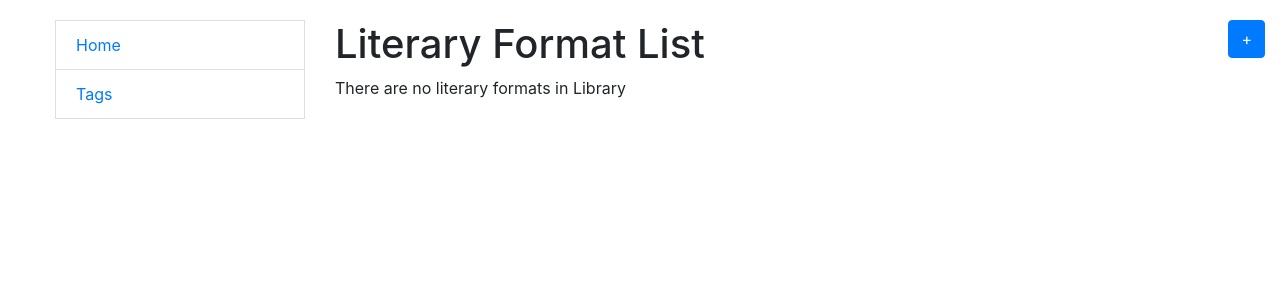
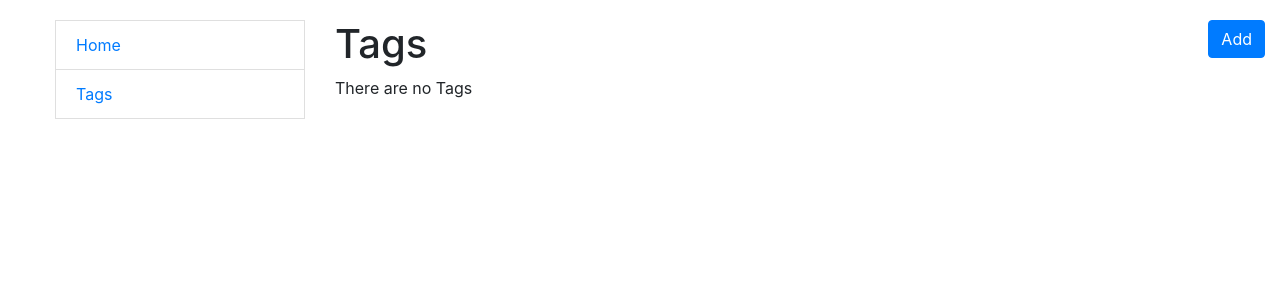
Before and after one commit to V-Shkrobatskyi/Todo-list, a Django app: page /tags/ in a window 1280 px wide. Shown: the top 300 px of the page. Run offline with Django 5.2, Linux system fonts and the light colour scheme; data that the repository does not hold is empty.

Commit message:
fix tag templates

```diff
--- a/templates/tasks/tag_confirm_delete.html
+++ b/templates/tasks/tag_confirm_delete.html
@@ -1,10 +1,10 @@
 {% extends "base.html" %}
 
 {% block content %}
-  <h1>Delete Literary Format</h1>
+  <h1>Delete Tag</h1>
 
-  <p>Are you sure you want to delete literary format: {{ literaryformat }}?</p>
-  <p><i>All Books with this literary format will be also deleted!</i></p>
+  <p>Are you sure you want to delete tag: {{ tag }}?</p>
+  <p><i>All Tasks with this tag will be also deleted!</i></p>
   <form action="" method="post">
     {% csrf_token %}
     <input class="btn btn-danger" type="submit" value="Yes, delete">
--- a/templates/tasks/tag_form.html
+++ b/templates/tasks/tag_form.html
@@ -1,7 +1,7 @@
 {% extends "base.html" %}
 {% load crispy_forms_filters %}
 {% block content %}
-  <h1>{{ object|yesno:"Update,Create" }} Literary Format</h1>
+  <h1>{{ object|yesno:"Update,Create" }} Tag</h1>
   <form action="" method="post" novalidate>
     {% csrf_token %}
     {{ form|crispy }}
--- a/templates/tasks/tag_list.html
+++ b/templates/tasks/tag_list.html
@@ -1,35 +1,31 @@
 {% extends "base.html" %}
 
 {% block content %}
-<h1>Literary Format List <a class="btn btn-primary" style="float: right" href="{% url 'tasks:literary-format-create' %}">+</a></h1>
+<h1>Tags <a class="btn btn-primary" style="float: right" href="{% url 'tasks:tag-create' %}">Add</a></h1>
 
-  {% if literary_format_list %}
+  {% if tag_list %}
     <table class="table">
       <tr>
-        <th>10</th>
         <th>Name</th>
         <th>Update</th>
         <th>Delete</th>
       </tr>
-      {% for literary_format in literary_format_list %}
+      {% for tag in tag_list %}
         <tr>
           <td>
-            {{ literary_format.id }}
+            {{ tag.name }}
           </td>
           <td>
-            {{ literary_format.name }}
+            <a href="{% url 'tasks:tag-update' pk=tag.id %}">Update</a>
           </td>
           <td>
-            <a href="{% url 'tasks:literary-format-update' pk=literary_format.id %}">Update</a>
-          </td>
-          <td>
-            <a href="{% url 'tasks:literary-format-delete' pk=literary_format.id %}">Delete</a>
+            <a href="{% url 'tasks:tag-delete' pk=tag.id %}">Delete</a>
           </td>
         </tr>
       {% endfor %}
     </table>
 
   {% else %}
-    <p>There are no literary formats in Library</p>
+    <p>There are no Tags</p>
   {% endif %}
 {% endblock %}
```
